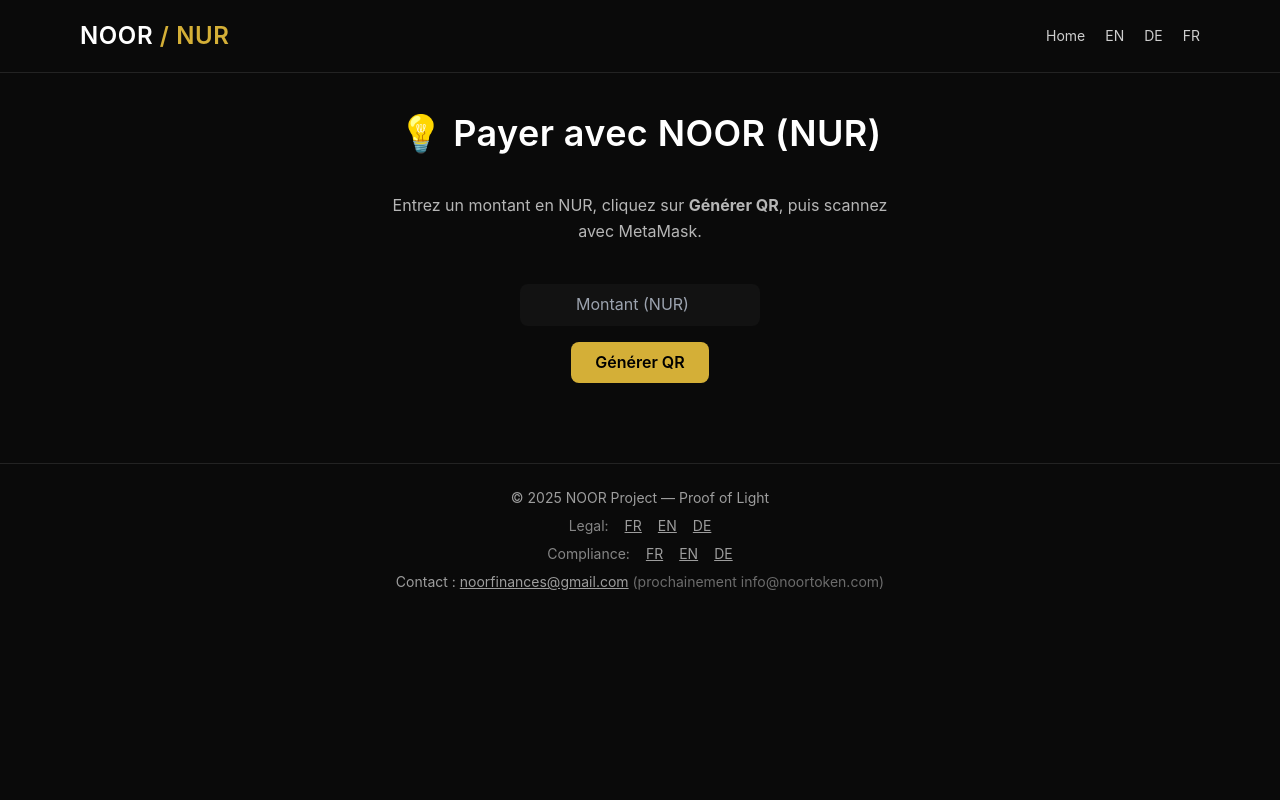
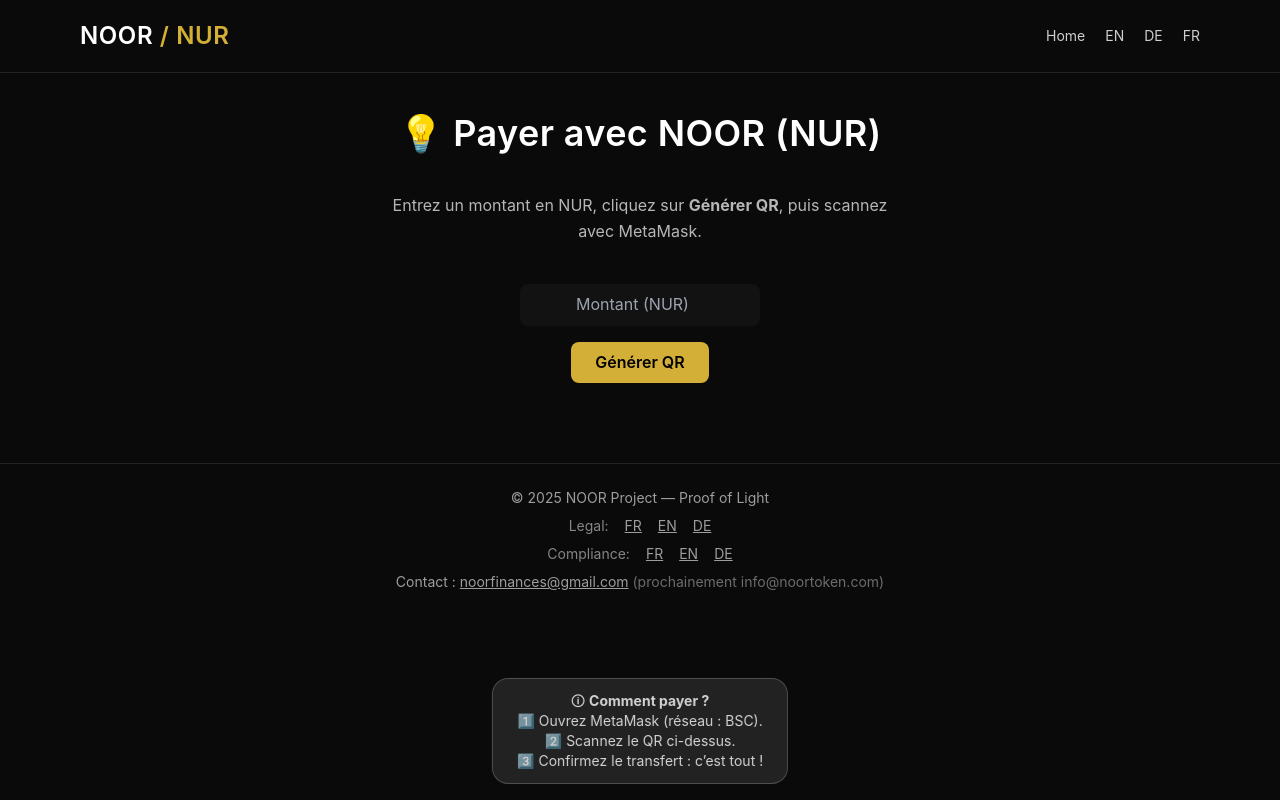
Before and after one commit to noorfinances-eng/noor-pages, a Next.js app: page /pay in a window 1280 px wide. Built offline with nearby package versions, Linux system fonts and the light colour scheme.

Commit message:
Update pay.js

```diff
--- a/pages/pay.js
+++ b/pages/pay.js
@@ -6,7 +6,7 @@
   const [amount, setAmount] = useState("");
   const [qr, setQr] = useState("");
   const [loading, setLoading] = useState(false);
-  const receiver = "0x2538398B396bd16370aFBDaF42D09e637a86C3AC"; // adresse fondatrice
+  const receiver = "0x2538398B396bd16370aFBDaF42D09e637a86C3AC"; // adresse fondateur
 
   const generateQr = async () => {
     if (!amount || isNaN(amount) || parseFloat(amount) <= 0) return;
@@ -50,6 +50,16 @@
           </p>
         </div>
       )}
+
+      {/* Bandeau d’aide */}
+      <div className="fixed bottom-4 left-1/2 -translate-x-1/2 bg-white/10 border border-white/20 backdrop-blur-md px-6 py-3 rounded-2xl text-sm text-white/80 max-w-md">
+        <p>
+          🛈 <strong>Comment payer ?</strong><br />
+          1️⃣ Ouvrez MetaMask (réseau : BSC).<br />
+          2️⃣ Scannez le QR ci-dessus.<br />
+          3️⃣ Confirmez le transfert : c’est tout !
+        </p>
+      </div>
     </div>
   );
 }
```
